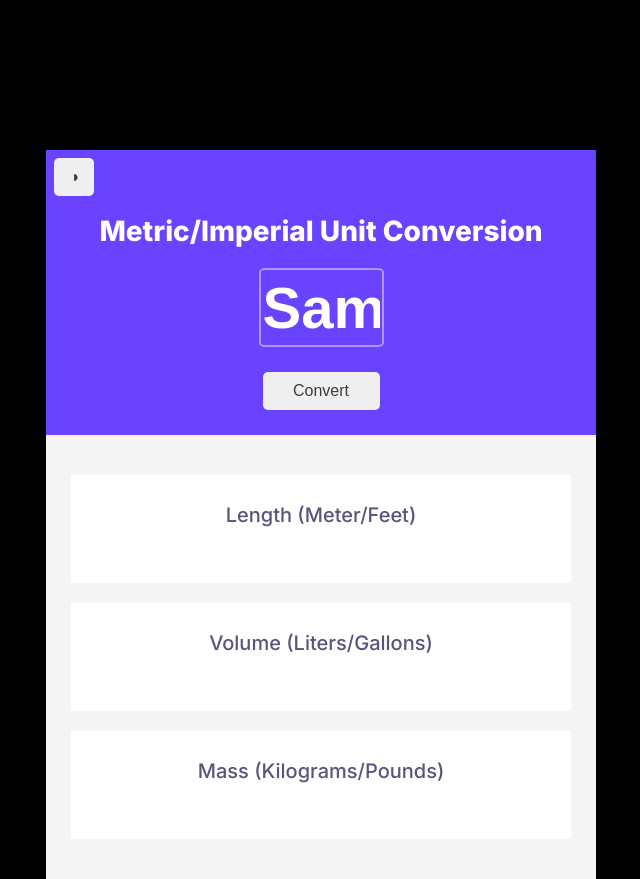
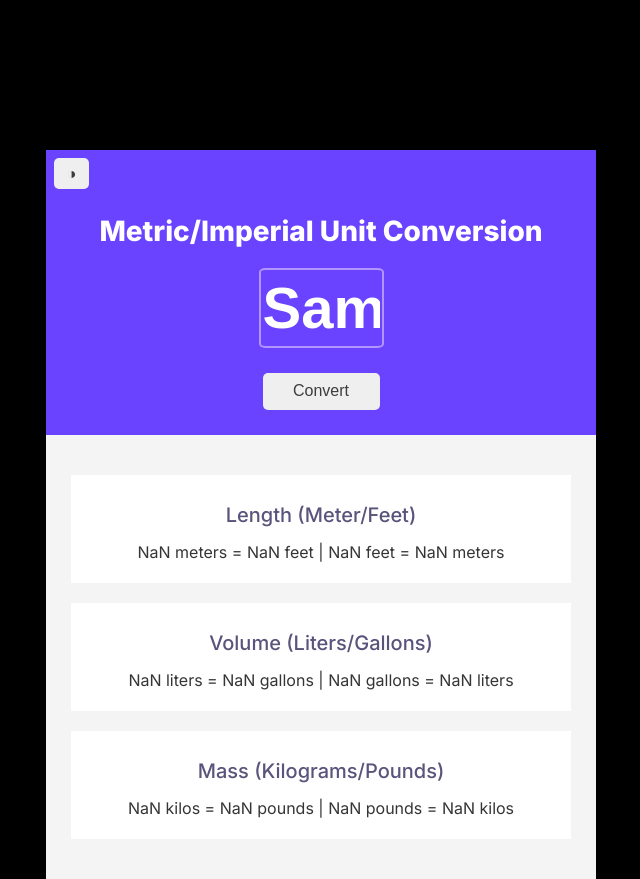
Before and after one commit to Jbasilio55/unit_converter, a plain HTML site: page index.html in a window 1280 px wide. Both pictures are taken after typing "Sample" into the empty fields and a click on the button "Convert". Shown: the whole page, without its empty margins (319-959 px from the left). Drawn offline with Linux system fonts and the light colour scheme.

Commit message:
completed javascript

```diff
--- a/index.html
+++ b/index.html
@@ -18,21 +18,21 @@
       <div id="upper">
         <button id="night-light">◑</button>
         <h1>Metric/Imperial Unit Conversion</h1>
-        <input type="text" />
-        <button>Convert</button>
+        <input type="text" id="input" />
+        <button id="conversion-btn" onclick="convert()">Convert</button>
       </div>
       <div id="lower">
         <div class="LVM" id="length">
           <h2>Length (Meter/Feet)</h2>
-          <p></p>
+          <p id="p-length"></p>
         </div>
         <div class="LVM" id="volume">
           <h2>Volume (Liters/Gallons)</h2>
-          <p></p>
+          <p id="p-volume"></p>
         </div>
         <div class="LVM" id="mass">
           <h2>Mass (Kilograms/Pounds)</h2>
-          <p></p>
+          <p id="p-mass"></p>
         </div>
       </div>
     </div>
--- a/index.js
+++ b/index.js
@@ -0,0 +1,23 @@
+const conversionBtn = document.getElementById("conversion-btn");
+const input = document.getElementById("input");
+
+let lengthEl = document.getElementById("p-length");
+let volumeEl = document.getElementById("p-volume");
+let massEl = document.getElementById("p-mass");
+
+function convert() {
+  let num = Number(input.value);
+
+  let feet = (((num / 3.281) * 1000) / 1000).toFixed(3);
+  let meters = ((num * 3.281 * 1000) / 1000).toFixed(3);
+
+  let gallons = (((num / 3.785) * 1000) / 1000).toFixed(3);
+  let liters = ((num * 3.785 * 1000) / 1000).toFixed(3);
+
+  let pounds = ((num * 2.205 * 1000) / 1000).toFixed(3);
+  let kilos = (((num / 2.205) * 1000) / 1000).toFixed(3);
+
+  lengthEl.innerHTML = `${num} meters = ${meters} feet | ${num} feet = ${feet} meters`;
+  volumeEl.innerHTML = `${num} liters = ${gallons} gallons | ${num} gallons = ${liters} liters`;
+  massEl.innerHTML = `${num} kilos = ${pounds} pounds | ${num} pounds = ${kilos} kilos`;
+}
--- a/style.css
+++ b/style.css
@@ -20,15 +20,17 @@ body {
 }
 
 #upper #night-light {
-  width: 40px;
-  margin: 8px;
+  width: 35px;
+  height: 35px;
+  margin-top: 8px;
+  margin-left: 8px;
 }
 
 #upper h1 {
   color: white;
   font-size: 28px;
   font-weight: 800;
-  margin: 10px auto 20px;
+  margin: 0 auto 20px;
 }
 
 #upper input {
```
